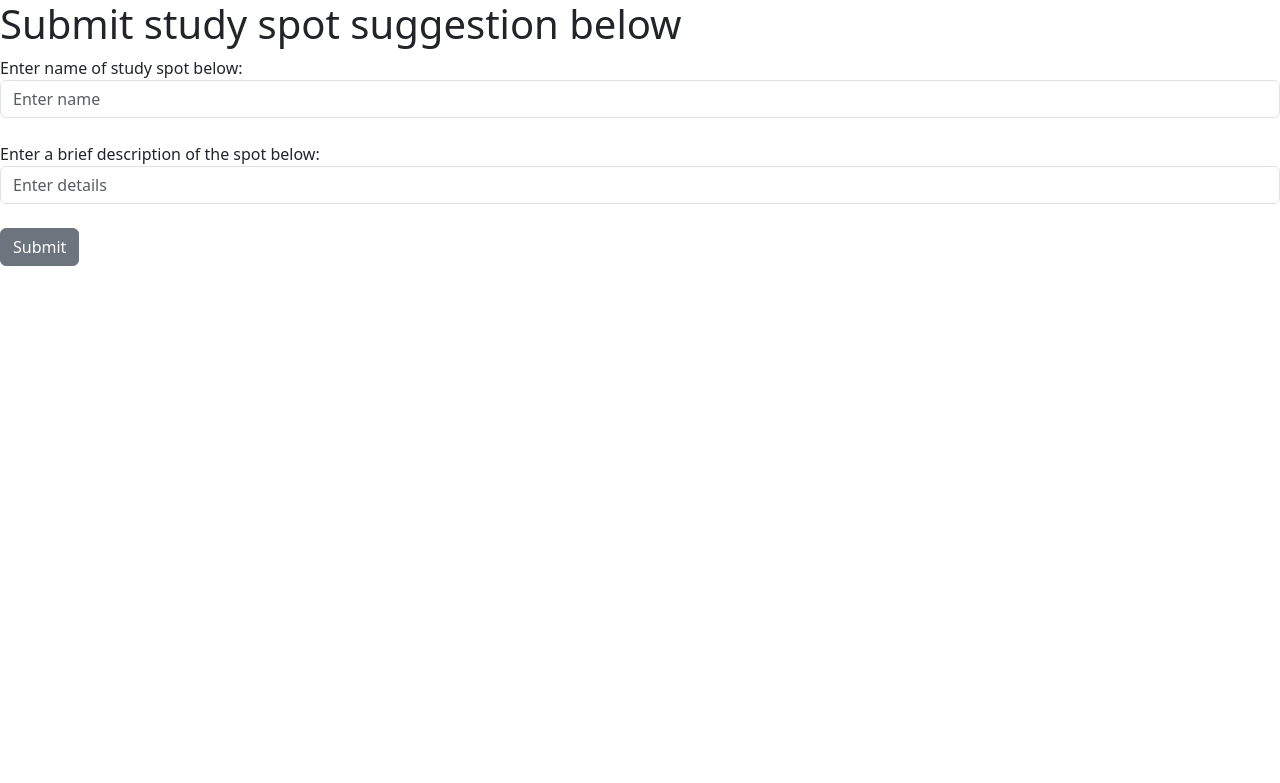
After one commit to danigrieco/StudySpots, a Django app: template hoosThere/templates/suggest.html in a window 1280 px wide. The commit adds this page. Shown: the top 783 px of the page. Run offline with Django 4.2, Linux system fonts and the light colour scheme; the template is opened without the code that fills it, so the values that code supplies are empty.

Commit message:
changes the app name, added the name to settings and also installed_apps

```diff
--- a/cs3240/settings.py
+++ b/hoosThere/settings.py
@@ -33,6 +33,7 @@ ALLOWED_HOSTS = [
 
 
 # Application definition
+app_name="hoosThere"
 
 INSTALLED_APPS = [
     'django.contrib.admin',
@@ -42,7 +43,7 @@ INSTALLED_APPS = [
     'django.contrib.messages',
     'django.contrib.staticfiles',
     'django.contrib.sites',
-    'cs3240',
+    'hoosThere',
     'allauth',
     'allauth.account',
     'allauth.socialaccount',
--- a/cs3240/templates/places.html
+++ b/hoosThere/templates/places.html
@@ -23,7 +23,7 @@
             {% endfor %}
             </tbody>
         </table>
-        <button class="button btn-secondary" href=''>Home</button>
+        <button class="button btn-secondary" href="{% url 'hoosThere:index'%}">Home</button>
     </link>
     </body>
 
--- /dev/null
+++ b/hoosThere/templates/suggest.html
@@ -0,0 +1,22 @@
+<html>
+    <body>
+        <link href="https://cdn.jsdelivr.net/npm/bootstrap@5.3.2/dist/css/bootstrap.min.css" rel="stylesheet" integrity="sha384-T3c6CoIi6uLrA9TneNEoa7RxnatzjcDSCmG1MXxSR1GAsXEV/Dwwykc2MPK8M2HN" crossorigin="anonymous">
+
+            <h1>Submit study spot suggestion below</h1>
+        <form action="" method="post">
+            {% csrf_token %}
+            <div width=15px>
+                <h7>Enter name of study spot below:</h7>
+                <input type="name" class="form-control" id="nameInput" name="nameInput" placeholder="Enter name">
+                <br/>
+                <h7>Enter a brief description of the spot below:</h7>
+                <input type="details" class="form-control" id="detailInput" name="detailInput" placeholder="Enter details">
+                <br/>
+                <button class="btn btn-secondary" type="submit">Submit</button>
+            </div>
+
+        </form>
+
+        </link>
+    </body>
+    </html>
--- a/cs3240/urls.py
+++ b/hoosThere/urls.py
@@ -30,4 +30,5 @@ urlpatterns = [
     path('admin/', admin.site.urls),
     path('approval/',views.admin_approval, name="approval"),
     path('places/',views.PlacesView.as_view(), name="places"),
+    path('suggest/',views.suggest, name="suggest"),
 ]
```
Also changed, not shown: hoosThere/views.py (renamed from cs3240/views.py, +8 -0 lines), db.sqlite3, hoosThere/__init__.py (added), hoosThere/admin.py (renamed from cs3240/admin.py), hoosThere/asgi.py (renamed from cs3240/asgi.py), hoosThere/models.py (renamed from cs3240/models.py), hoosThere/templates/approval.html (renamed from cs3240/templates/approval.html), hoosThere/templates/index.html (renamed from cs3240/templates/index.html), hoosThere/wsgi.py (renamed from cs3240/wsgi.py).
